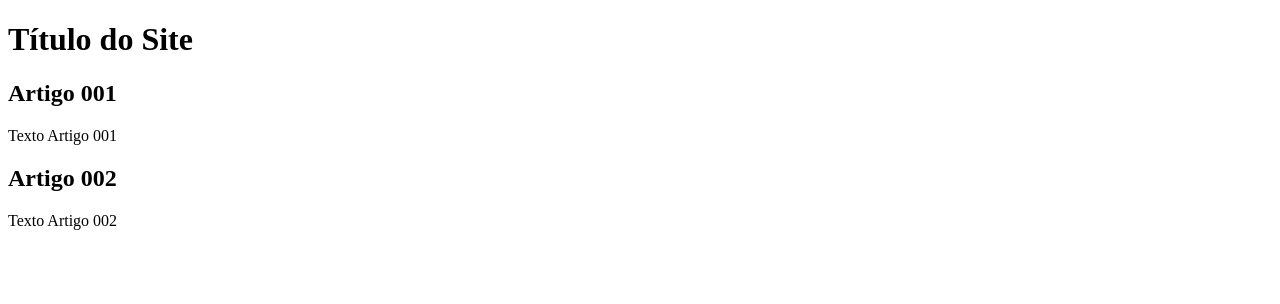
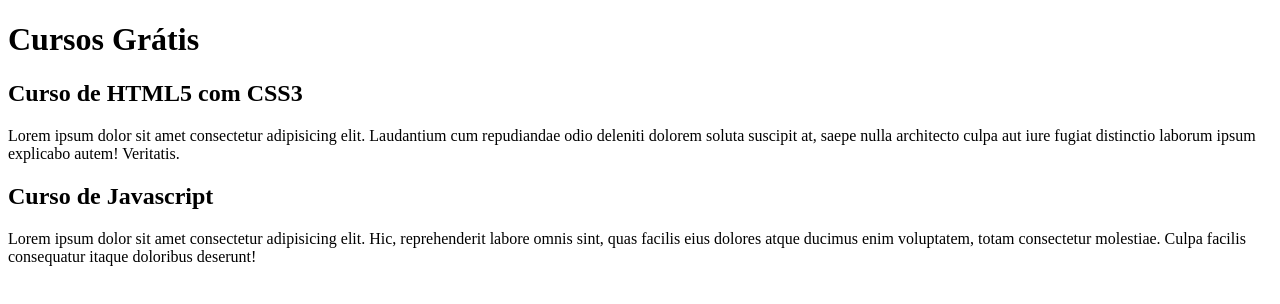
Before and after one commit to patrickregioli/projeto-site, a plain HTML site: page index.html in a window 1280 px wide. Drawn offline with Linux system fonts and the light colour scheme.

Commit message:
comecei a escrever o conteúdo

```diff
--- a/index.html
+++ b/index.html
@@ -9,15 +9,15 @@
 <body>
     <main>
         <header>
-            <h1>Título do Site</h1>
+            <h1>Cursos Grátis</h1>
         </header>
         <article>
-            <h2>Artigo 001</h2>
-            <p>Texto Artigo 001</p>
+            <h2>Curso de HTML5 com CSS3</h2>
+            <p>Lorem ipsum dolor sit amet consectetur adipisicing elit. Laudantium cum repudiandae odio deleniti dolorem soluta suscipit at, saepe nulla architecto culpa aut iure fugiat distinctio laborum ipsum explicabo autem! Veritatis.</p>
         </article>
         <article>
-            <h2>Artigo 002</h2>
-            <p>Texto Artigo 002</p>
+            <h2>Curso de Javascript</h2>
+            <p>Lorem ipsum dolor sit amet consectetur adipisicing elit. Hic, reprehenderit labore omnis sint, quas facilis eius dolores atque ducimus enim voluptatem, totam consectetur molestiae. Culpa facilis consequatur itaque doloribus deserunt!</p>
         </article>
     </main>
 </body>
```
